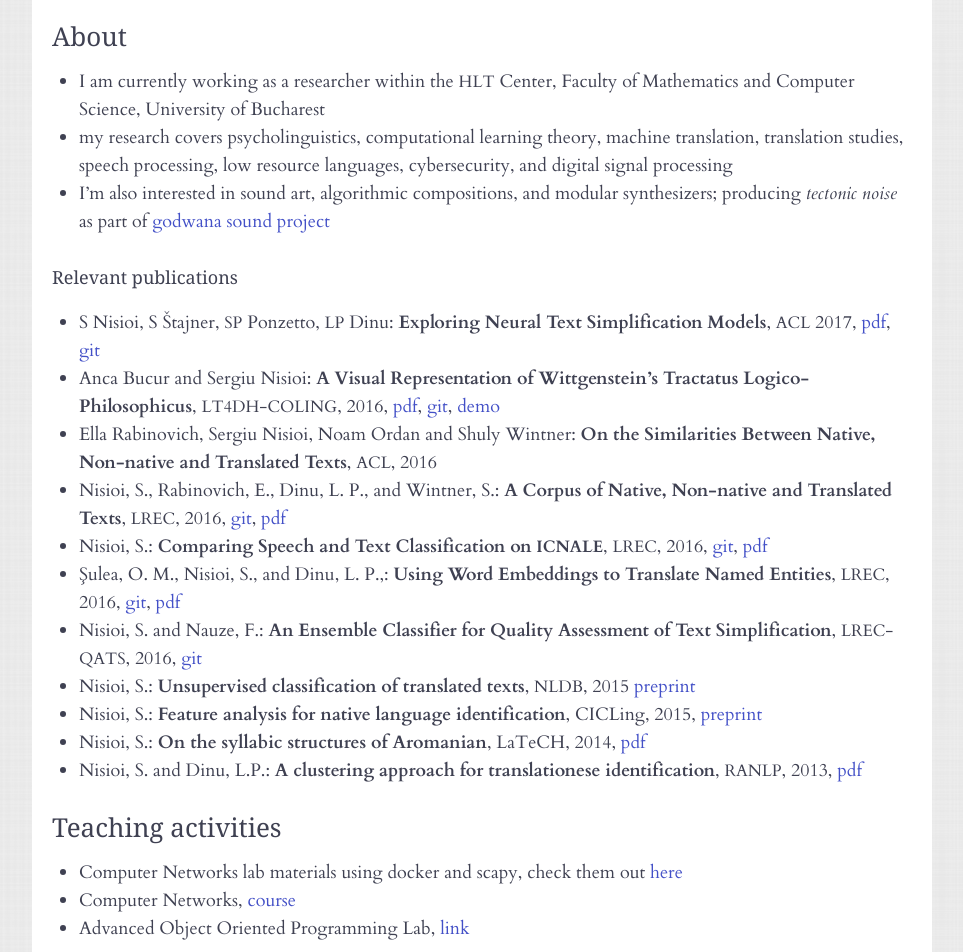
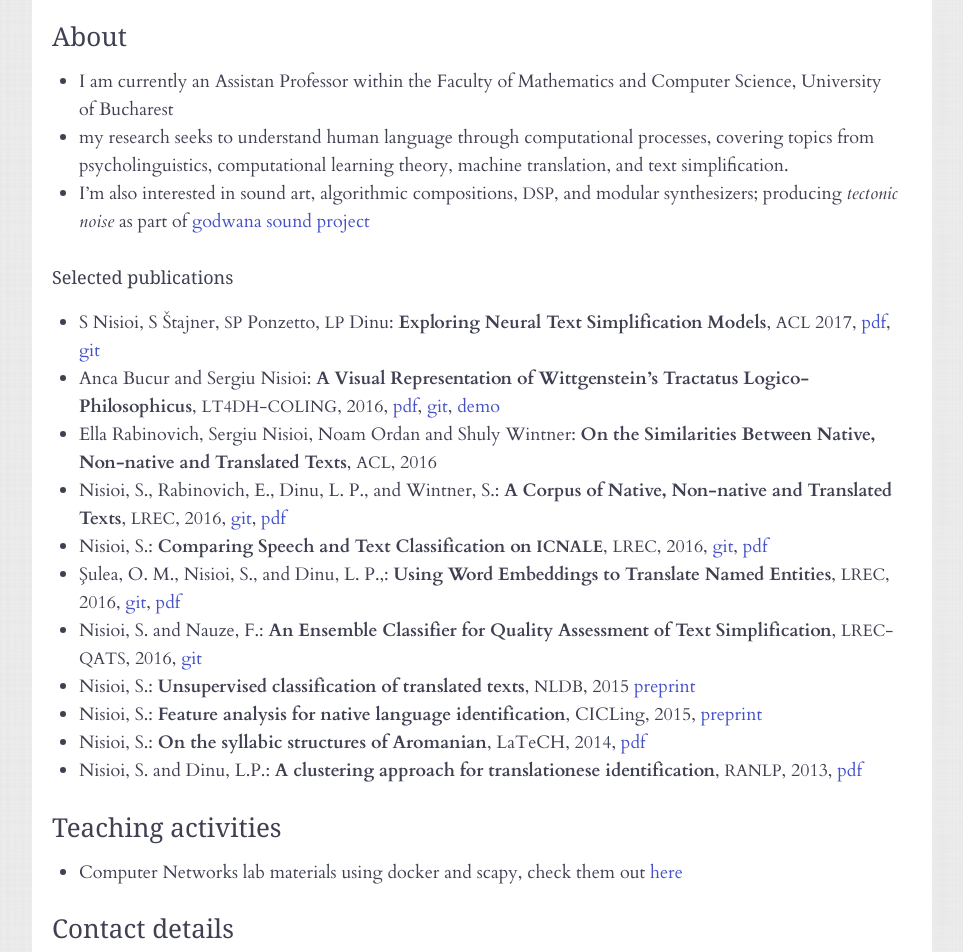
Before and after one commit to nlp-unibuc/nlp-unibuc.github.io, a plain HTML site: page people/snisioi.html in a window 1280 px wide. Shown: the part 320-1272 px from the top of the page, without its empty margins (158-1121 px from the left). Drawn offline with Linux system fonts and the light colour scheme; a web font is replaced by a local one.

Commit message:
Update documentation

```diff
--- a/people/snisioi.html
+++ b/people/snisioi.html
@@ -54,11 +54,11 @@
 
     <h2>About</h2>
 <ul>
-<li>I am currently working as a researcher within the <span class="caps">HLT</span> Center, Faculty of Mathematics and Computer Science, University of&nbsp;Bucharest</li>
-<li>my research covers psycholinguistics, computational learning theory, machine translation, translation studies, speech processing, low resource languages, cybersecurity, and digital signal&nbsp;processing</li>
-<li>I&#8217;m also interested in sound art, algorithmic compositions, and modular synthesizers; producing <em>tectonic noise</em> as part of <a href="https://soundcloud.com/godwana_noise">godwana sound&nbsp;project</a></li>
+<li>I am currently an Assistan Professor within the Faculty of Mathematics and Computer Science, University of&nbsp;Bucharest</li>
+<li>my research seeks to understand human language through computational processes, covering topics from psycholinguistics, computational learning theory, machine translation, and text&nbsp;simplification.</li>
+<li>I&#8217;m also interested in sound art, algorithmic compositions, <span class="caps">DSP</span>, and modular synthesizers; producing <em>tectonic noise</em> as part of <a href="https://soundcloud.com/godwana_noise">godwana sound&nbsp;project</a></li>
 </ul>
-<h3>Relevant&nbsp;publications</h3>
+<h3>Selected&nbsp;publications</h3>
 <ul>
 <li>S Nisioi, S Štajner, <span class="caps">SP</span> Ponzetto, <span class="caps">LP</span> Dinu: <strong>Exploring Neural Text Simplification Models</strong>, <span class="caps">ACL</span> 2017, <a href="https://www.aclweb.org/anthology/papers/P/P17/P17-2014/">pdf</a>, <a href="https://github.com/senisioi/NeuralTextSimplification">git</a></li>
 <li>Anca Bucur and Sergiu Nisioi: <strong>A Visual Representation of Wittgenstein’s Tractatus Logico-Philosophicus</strong>, <span class="caps">LT4DH</span>-<span class="caps">COLING</span>, 2016, <a href="https://www.clarin-d.de/images/lt4dh/pdf/LT4DH10.pdf">pdf</a>, <a href="https://gitlab.com/tractatus/tractatus.gitlab.io">git</a>, <a href="http://tractatus.gitlab.io/">demo</a></li>
@@ -75,8 +75,6 @@
 <h2>Teaching&nbsp;activities</h2>
 <ul>
 <li>Computer Networks lab materials using docker and scapy, check them out <a href="https://github.com/senisioi/computer-networks">here</a></li>
-<li>Computer Networks, <a href="/courses/RdC.pdf">course</a></li>
-<li>Advanced Object Oriented Programming Lab, <a href="http://aoop.github.io/">link</a></li>
 </ul>
 <h2>Contact&nbsp;details</h2>
 <ul>
```
